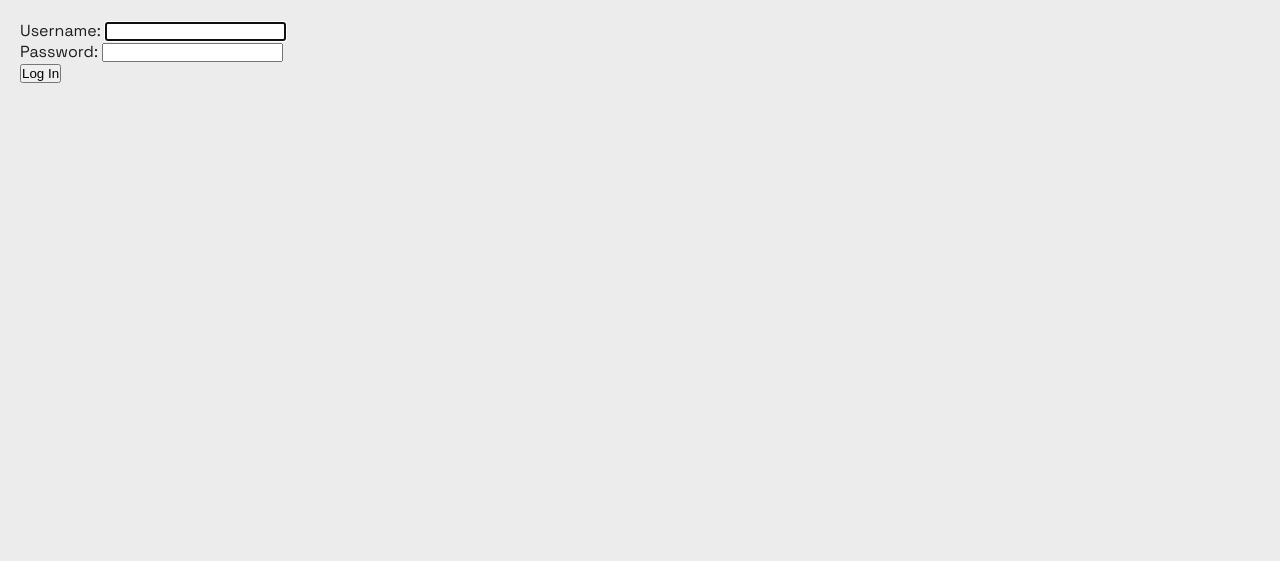
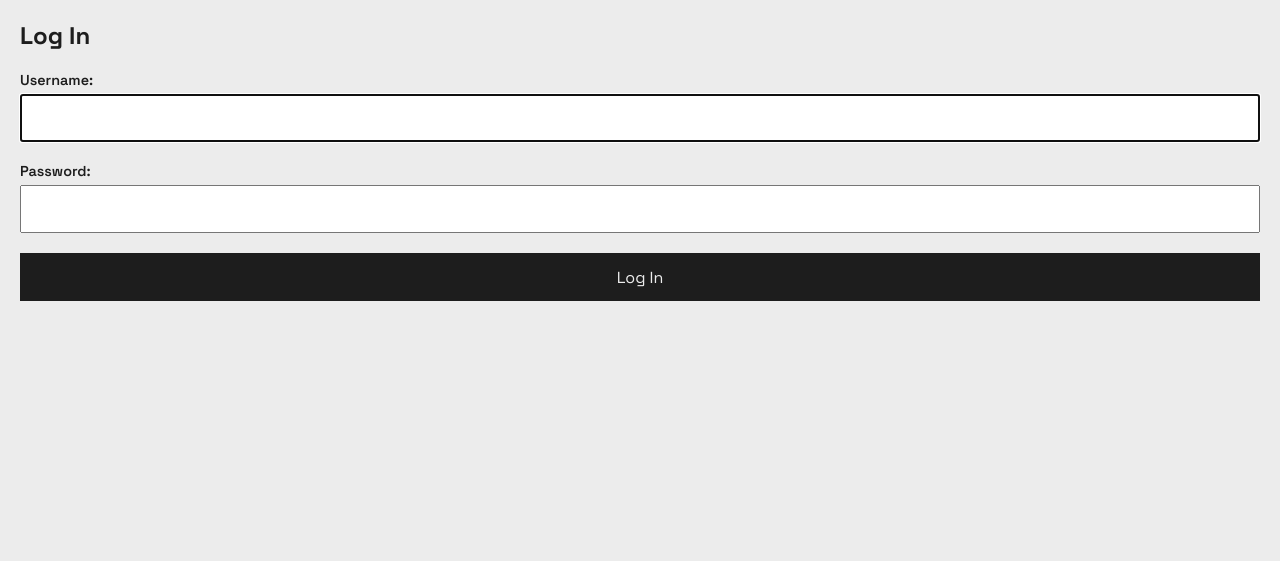
Before and after one commit to mz04030221/core_news, a Django app: page /accounts/login/ in a window 1280 px wide. Shown: the part 149-710 px from the top of the page. Run offline with Django 5.2, Linux system fonts and the light colour scheme; some web fonts are replaced.

Commit message:
Add forms styling

```diff
--- a/static/css/style.css
+++ b/static/css/style.css
@@ -96,6 +96,38 @@ p {
   margin: 10px 0;
 }
 
+form {
+  padding: 20px 0;
+}
+
+input {
+  height: 48px;
+  padding: 10px;
+  font-size: 1rem;
+  font-family: "Space Grotesk";
+}
+
+label {
+  font-size: 0.9rem;
+  font-weight: 600;
+}
+
+button {
+  height: 48px;
+  min-width: 96px;
+  background-color: var(--color-foreground);
+  color: var(--color-background);
+  border: none;
+  font-family: "Space Grotesk";
+  font-size: 1rem;
+  padding: 0 20px;
+  cursor: pointer;
+}
+
+button:hover {
+  opacity: 90%;
+}
+
 /* HOME */
 .issue {
   display: flex;
@@ -158,3 +190,32 @@ p {
 .issue .article p {
   margin-bottom: 0;
 }
+
+/* Forms */
+form .field-container {
+  display: flex;
+  flex-direction: column;
+  gap: 5px;
+  margin-bottom: 20px;
+}
+
+form .field-help-text,
+form .field-error-text,
+form .non-field-errors {
+  font-size: 0.8rem;
+  opacity: 80%;
+}
+
+form .field-help-text ul,
+form .field-error-text ul,
+form .non-field-errors ul {
+  padding-left: 15px;
+}
+
+form .field-error-text {
+  color: red;
+}
+
+form button {
+  width: 100%;
+}
--- a/templates/registration/login.html
+++ b/templates/registration/login.html
@@ -3,9 +3,15 @@
     Log In — core news
 {% endblock title %}
 {% block content %}
+    <h2>Log In</h2>
     <form method="post">
         {% csrf_token %}
-        {{ form }}
+        {% for field in form.visible_fields %}
+            <div class="field-container">
+                {{ field.label_tag }}
+                {{ field }}
+            </div>
+        {% endfor %}
         <button type="submit">Log In</button>
     </form>
 {% endblock content %}
```
Also changed, not shown: templates/registration/signup.html (+12 -2 lines).
